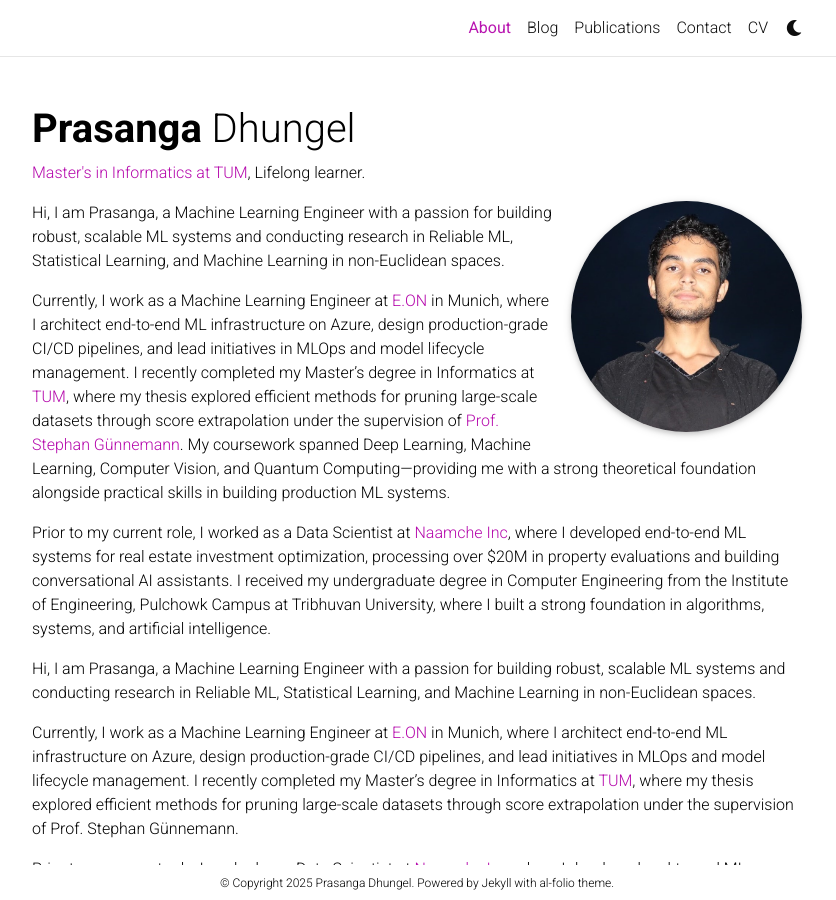
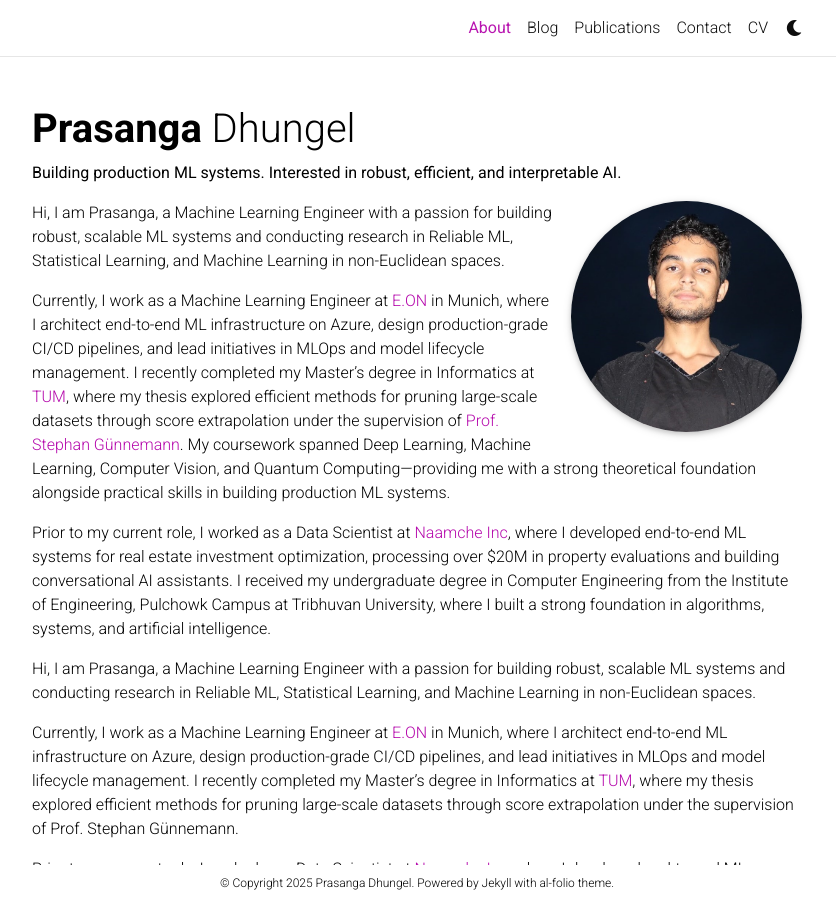
Before and after one commit to prasangadhungel/prasangadhungel.github.io, a Jekyll site: the page built from _pages/about.md, in a window 1280 px wide and 900 px high. Shown: the whole window, without its empty margins (223-1059 px from the left). Built offline with Jekyll 4.4.1, drawn with Linux system fonts in a browser that asks for light colours; full-size pictures stand in for the smaller copies a plugin makes; comment, search, counter and statistics services are not loaded; a style sheet for code colours, icons or effects is not loaded.

Commit message:
:rocket: update About page

```diff
--- a/_pages/about.md
+++ b/_pages/about.md
@@ -2,8 +2,7 @@
 layout: about
 title: About
 permalink: /
-subtitle: <a href='https://www.tum.de/'>Master's in Informatics at TUM</a>, Lifelong learner.
-
+subtitle: <b>Building production ML systems. Interested in robust, efficient, and interpretable AI.</b>
 profile:
   align: right
   image: prof_pic.jpg
```
